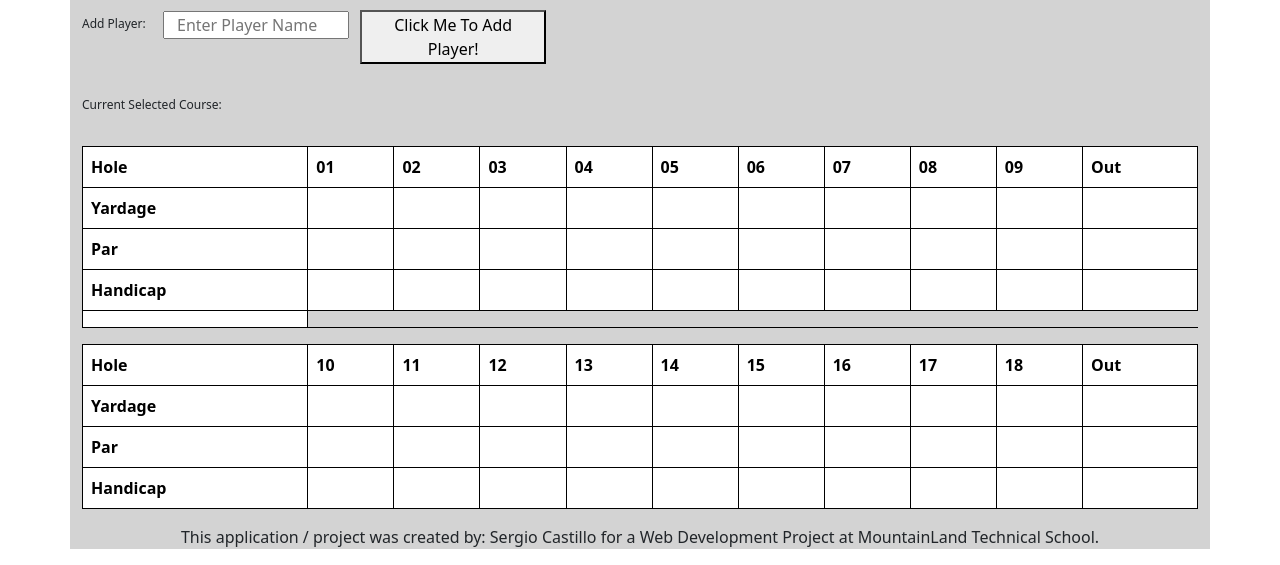
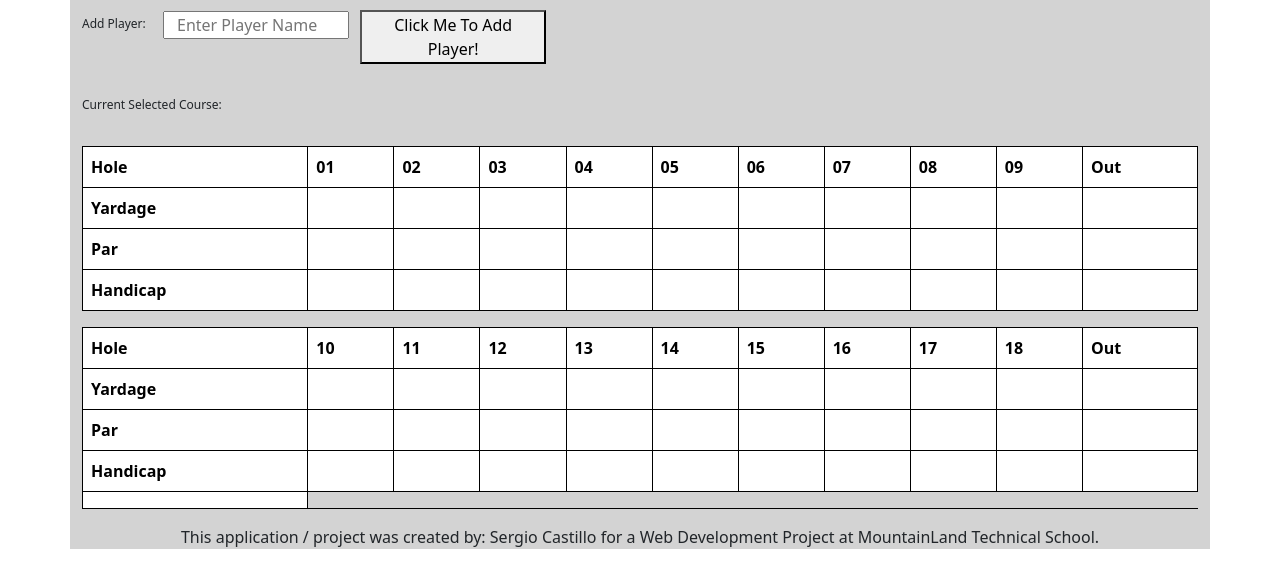
Before and after one commit to Wackyprogamer/2.P.2GolfScoreApp, a plain HTML site: page index.html in a window 1280 px wide. Both pictures are taken after a click on the button "Click Me To Add Player!". Shown: the part 326-891 px from the top of the page. Drawn offline with nearby package versions, Linux system fonts and the light colour scheme.

Commit message:
Continued implementing user add

```diff
--- a/JavaScript/main.js
+++ b/JavaScript/main.js
@@ -42,24 +42,24 @@ function getAvailableGolfCourses() {
 
   document.getElementById("buttonPlayer").addEventListener('click', playerAdd);
 
-
   function playerAdd () {
 
 
-    let player = document.getElementById('inputPlayer').value;
+    let player = document.getElementById('inputPlayer').value; // Grab Player Name Input
 
-    let newTR = document.createElement('tr');
+    let newTR = document.createElement('tr'); // create table row element
 
-    newTR.id = player;
+    newTR.id = player; // set tablerow ID to equal player name
 
-    newTR.style = "border-color: black; background-color: lightgray";
+    let newTH = document.createElement('th'); // create header cell
 
-    let newTH = document.createElement('th');
+    newTH.id = "player-name"; //set id of header cell to player-name
 
-    newTH.id = "player-name";
+    newTH.textContent = player; // set text content of table header cell to input
 
-    newTH.textContent = player;
+    document.getElementById('tableData1Body').appendChild(newTR).appendChild(newTH); // append new tr with child of th to tablebody on document
 
-    document.getElementById('tableData1Body').appendChild(newTR).appendChild(newTH);
+    document.getElementById('tableData2Body').appendChild(newTR).appendChild(newTH); // same thing just second tableBody
 
+    //before I added the second one -- will append to the first table -- now only appends to second table
   }
```
Also changed, not shown: index.html (+2 -0 lines).
